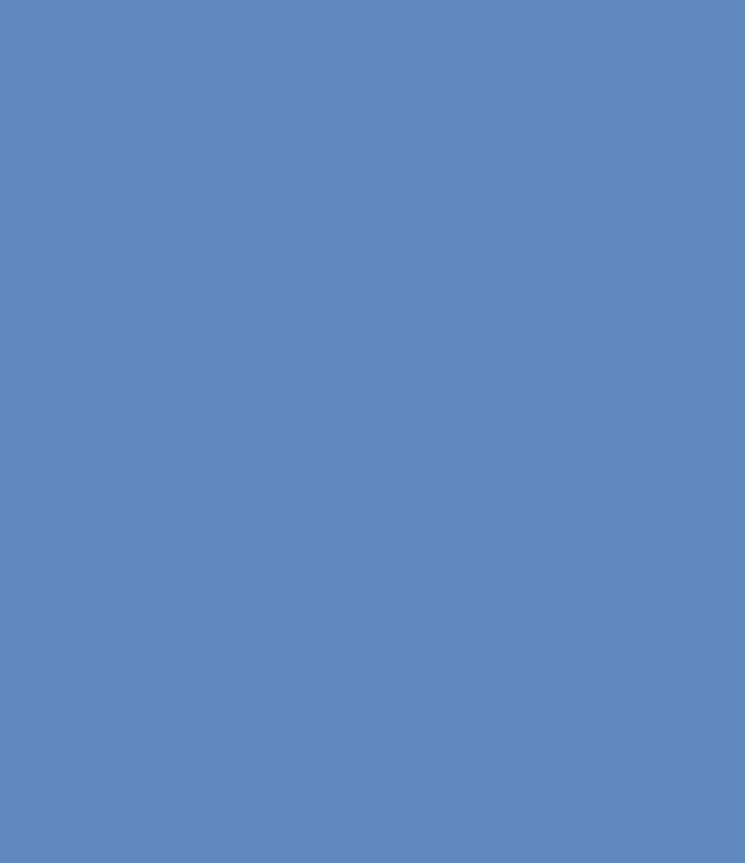
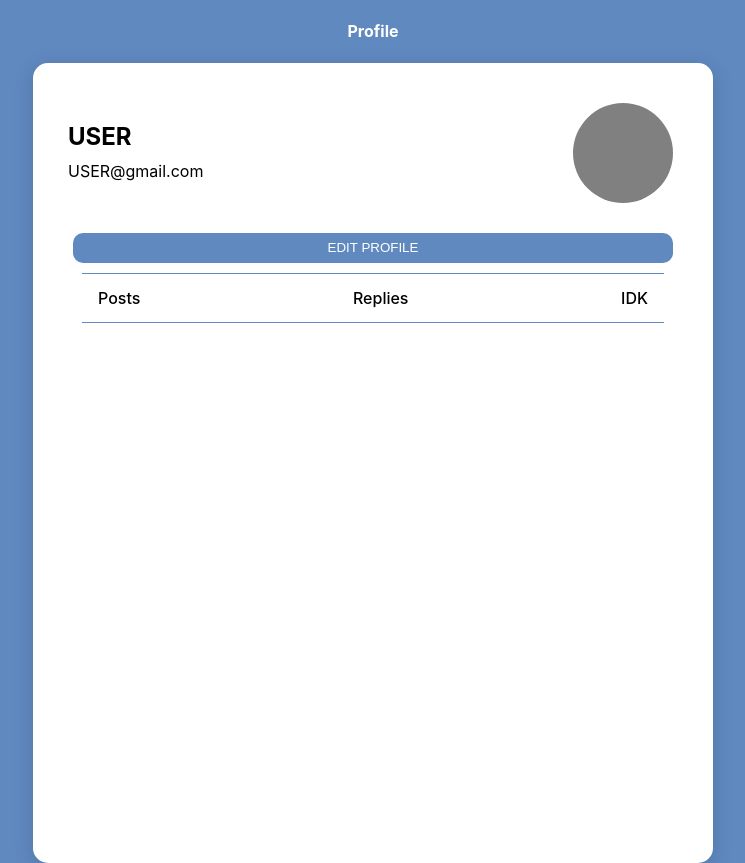
Before and after one commit to cyrussori/lost_and_found, a React (Vite) app in the folder lost_and_found/frontend/: page /profile in a window 1280 px wide. Before the commit this address had no page. Shown: the whole page, without its empty margins (267-1012 px from the left). Before the commit the page ends 800 px from the top, so only its background shows below. Built offline with nearby package versions, Linux system fonts and the light colour scheme.

Commit message:
Implemented general layout for profile page.

```diff
--- a/lost_and_found/frontend/src/App.jsx
+++ b/lost_and_found/frontend/src/App.jsx
@@ -2,6 +2,7 @@ import { BrowserRouter as Router, Routes, Route } from "react-router-dom";
 import Welcome from "./components/Welcome";
 import Login from "./pages/Login";
 import Signup from "./pages/Signup";
+import Profile from "./pages/Profile";
 
 
 export default function App() {
@@ -11,6 +12,7 @@ export default function App() {
         <Route path="/" element={<Welcome />} />
         <Route path="/login" element={<Login />} />
         <Route path="/signup" element={<Signup/>} />
+        <Route path="/profile" element={<Profile/>} />
       </Routes>
     </Router>
   );
--- /dev/null
+++ b/lost_and_found/frontend/src/css/profile.css
@@ -0,0 +1,102 @@
+.headerWrapper {
+  display: flex;
+  align-items: center;
+  justify-content: center;
+}
+
+.headerWrapper > h4 {
+    color: white;
+}
+
+.profileWrapper {
+  display: flex;
+  align-items: center;
+  justify-content: center;
+  height: 100vh;
+}
+
+.profileCard {
+  display: flex;
+  flex-direction: column;
+  background-color: white;
+  box-shadow: 0 4px 20px rgba(0, 0, 0, 0.15);
+  border-radius: 15px;
+  width: 640px;
+  height: calc(100vh);
+  padding-left: 20px;
+  padding-right: 20px;
+}
+
+.contactInfo {
+    display: flex;
+    justify-content: space-between;
+}
+
+.tempForImage {
+    background-color: gray;
+    width: 100px;
+    height: 100px;
+    margin-right: 20px;
+    border-radius: 50px;
+    margin-top: 40px;
+}
+
+.rightContactInfo {
+    margin-left: 15px;
+    margin-top: 40px;
+}
+
+.rightContactInfo > h2 {
+    margin-bottom: 10px;
+}
+
+.rightContactInfo > p {
+    margin-top: 0px;
+}
+
+.editProfileBtn {
+    background-color: var(--dark-blue);
+    border: 0px;
+    color: white;
+    border-radius: 10px;
+    margin-top: 30px;
+    height: 30px;
+    width: 600px;
+}
+
+.lowerCard {
+    display: flex;
+    justify-content: center;
+    align-items: center;
+    flex-direction: column;
+}
+
+.colWrapper {
+    margin-top: 10px;
+    border-top: 1px solid var(--dark-blue);
+    border-bottom: 1px solid var(--dark-blue);
+    padding: 0 16px;
+    width: 550px;
+}
+
+.colBtns {
+    display: flex;
+    gap: 24px;
+    height: 48px;
+    align-items: flex-end;
+    font-size: 16px;
+    font-weight: 500;
+    justify-content: space-between;
+}
+
+.colBtns > button {
+    background: none;
+    border: none;
+    padding: 0;
+    color: black;
+    height: 100%;
+    cursor: pointer;
+    font: inherit;
+    outline: none;
+    align-items: center;
+}
--- a/lost_and_found/frontend/src/pages/Login.jsx
+++ b/lost_and_found/frontend/src/pages/Login.jsx
@@ -15,6 +15,7 @@ export default function Login() {
           <input className="loginSubmit" type="submit" value="Continue"></input>
         </form>
         <Link className="signupLink" to="/signup">Create an account</Link>
+        <Link className="signupLink" to="/profile">Temp link</Link>
       </div>
       </div>
 
--- /dev/null
+++ b/lost_and_found/frontend/src/pages/Profile.jsx
@@ -0,0 +1,34 @@
+import "../css/profile.css";
+import { Link } from "react-router-dom";
+export default function Login() {
+  return (
+    <>
+      {/*Header*/}
+      <div className="headerWrapper">
+        <h4>Profile</h4>
+      </div>
+      <div className="profileWrapper">
+      <div className="profileCard">
+        <div className="contactInfo">
+            <div className="rightContactInfo">
+                <h2>USER</h2>
+                <p>USER@gmail.com</p>
+            </div>
+            <div className="tempForImage"></div>
+        </div>
+        <div className="lowerCard">
+            <button className="editProfileBtn">EDIT PROFILE</button>
+            <div className="colWrapper">
+                <div className="colBtns">
+                    <button>Posts</button>
+                    <button>Replies</button>
+                    <button>IDK</button>
+                </div>
+            </div>
+        </div>
+      </div>
+      </div>
+
+    </>
+  );
+}
```
